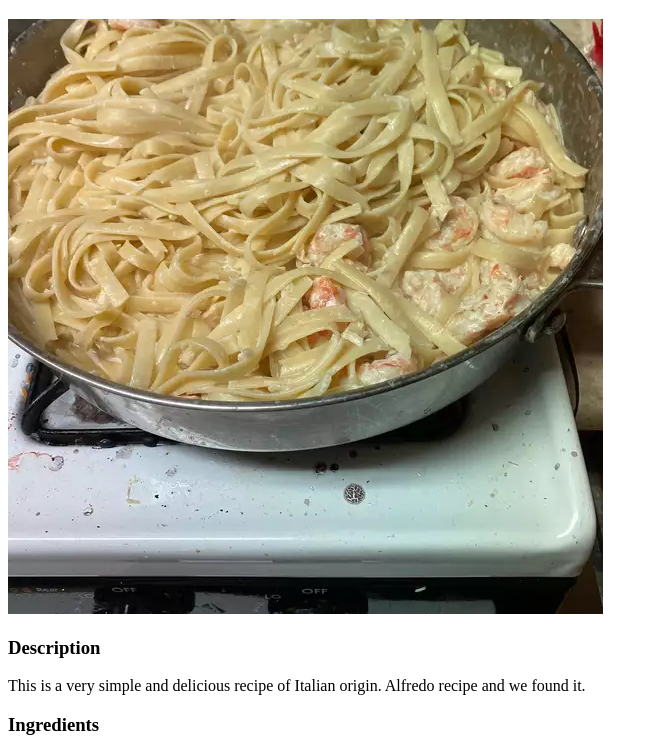
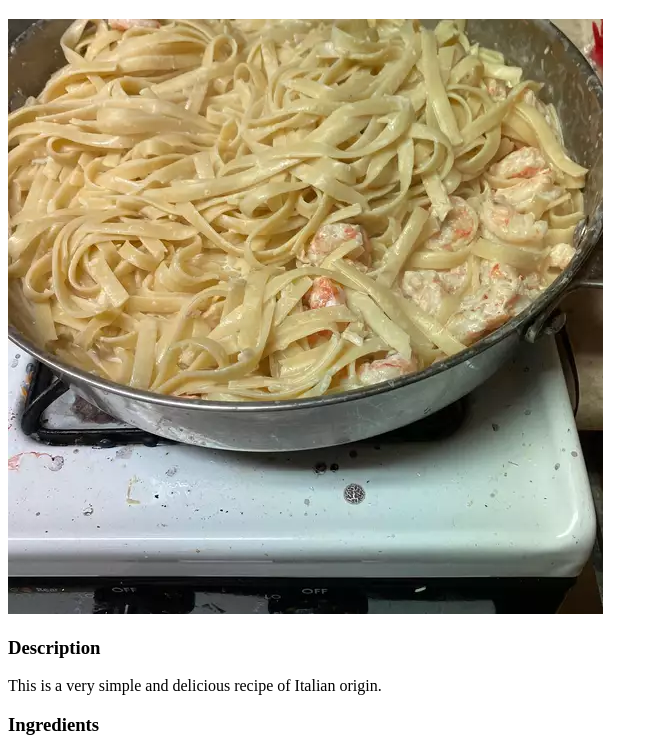
Before and after one commit to 4617635161371/odin-recipes, a plain HTML site: page recipes/shrimpFettuccineAlfredo.html in a window 1280 px wide. Shown: the part 61-800 px from the top of the page, without its empty margins (0-658 px from the left). Drawn offline with Linux system fonts and the light colour scheme.

Commit message:
Edit shrimpFettuccineAlfredo.html.

```diff
--- a/recipes/shrimpFettuccineAlfredo.html
+++ b/recipes/shrimpFettuccineAlfredo.html
@@ -13,8 +13,7 @@
     <img src="../images/fSAlfredo.webp" alt="shrimp fettuccine alfredo dish.">
 
     <h3>Description</h3>
-    <p>This is a very simple and delicious recipe of Italian origin.
-        Alfredo recipe and we found it.</p>
+    <p>This is a very simple and delicious recipe of Italian origin.</p>
 
     <h3>Ingredients</h3>
     <ul>
```
